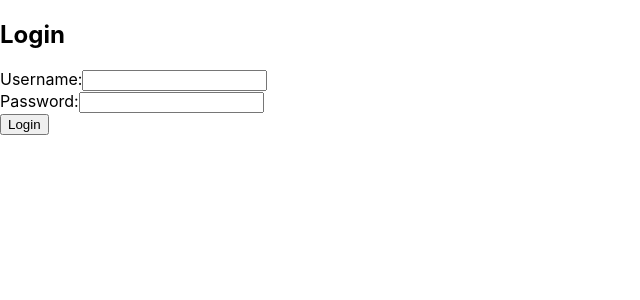
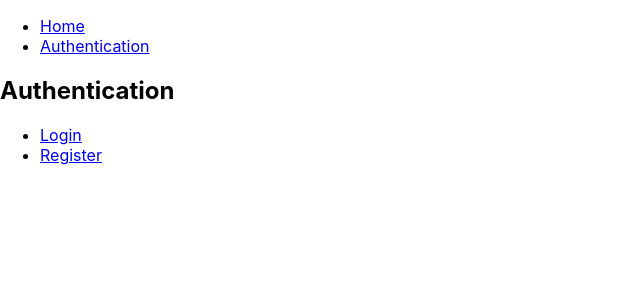
Before and after one commit to LePygargue/aston_project_3_game, a React (Create React App) app in the folder project/frontend/: page /authentication in a window 1280 px wide. Shown: the top 300 px of the page, without its empty margins (0-640 px from the left). Built offline with nearby package versions, Linux system fonts and the light colour scheme; the HTML template or start-up script is replaced by a standard one.

Commit message:
add reset css & put authentification ( login + register ) in feature foder

```diff
--- a/project/frontend/package.json
+++ b/project/frontend/package.json
@@ -9,6 +9,7 @@
     "axios": "^1.6.5",
     "react": "^18.2.0",
     "react-dom": "^18.2.0",
+    "react-router-dom": "^6.21.2",
     "react-scripts": "5.0.1",
     "web-vitals": "^2.1.4"
   },
--- a/project/frontend/src/App.css
+++ b/project/frontend/src/App.css
@@ -1,38 +1,48 @@
-.App {
-  text-align: center;
+/* http://meyerweb.com/eric/tools/css/reset/
+   v2.0 | 20110126
+   License: none (public domain)
+*/
+
+html, body, div, span, applet, object, iframe,
+h1, h2, h3, h4, h5, h6, p, blockquote, pre,
+a, abbr, acronym, address, big, cite, code,
+del, dfn, em, img, ins, kbd, q, s, samp,
+small, strike, strong, sub, sup, tt, var,
+b, u, i, center,
+dl, dt, dd, ol, ul, li,
+fieldset, form, label, legend,
+table, caption, tbody, tfoot, thead, tr, th, td,
+article, aside, canvas, details, embed,
+figure, figcaption, footer, header, hgroup,
+menu, nav, output, ruby, section, summary,
+time, mark, audio, video {
+	margin: 0;
+	padding: 0;
+	border: 0;
+	font-size: 100%;
+	font: inherit;
+	vertical-align: baseline;
 }
-
-.App-logo {
-  height: 40vmin;
-  pointer-events: none;
+/* HTML5 display-role reset for older browsers */
+article, aside, details, figcaption, figure,
+footer, header, hgroup, menu, nav, section {
+	display: block;
 }
-
-@media (prefers-reduced-motion: no-preference) {
-  .App-logo {
-    animation: App-logo-spin infinite 20s linear;
-  }
+body {
+	line-height: 1;
 }
-
-.App-header {
-  background-color: #282c34;
-  min-height: 100vh;
-  display: flex;
-  flex-direction: column;
-  align-items: center;
-  justify-content: center;
-  font-size: calc(10px + 2vmin);
-  color: white;
+ol, ul {
+	list-style: none;
 }
-
-.App-link {
-  color: #61dafb;
+blockquote, q {
+	quotes: none;
 }
-
-@keyframes App-logo-spin {
-  from {
-    transform: rotate(0deg);
-  }
-  to {
-    transform: rotate(360deg);
-  }
+blockquote:before, blockquote:after,
+q:before, q:after {
+	content: '';
+	content: none;
 }
+table {
+	border-collapse: collapse;
+	border-spacing: 0;
+}
--- a/project/frontend/src/App.js
+++ b/project/frontend/src/App.js
@@ -1,16 +1,29 @@
 // frontend/src/App.js
-import React from 'react';
-import Login from './components/Login';
-import Register from './components/Register';
+import { React} from 'react';
+import { BrowserRouter as Router, Routes, Route, Link } from 'react-router-dom';
+import Authentication from './features/authentication/index';
 
-function App() {
+const App = () => {
   return (
-    <div className="App">
-      <header className="App-header">
-        <Login />
-      </header>
-    </div>
+    <Router>
+      <div>
+        <nav>
+          <ul>
+            <li>
+              <Link to="/">Home</Link>
+            </li>
+            <li>
+              <Link to="/authentication">Authentication</Link>
+            </li>
+          </ul>
+        </nav>
+
+        <Routes>
+          <Route path="/authentication/*" element={<Authentication />} />
+        </Routes>
+      </div>
+    </Router>
   );
-}
+};
 
 export default App;
--- a/project/frontend/src/components/Login.js
+++ b/project/frontend/src/features/authentication/components/Login.js
@@ -1,6 +1,7 @@
 // frontend/src/components/Login.js
 import React, { useState } from 'react';
-import api from '../services/api';
+import { Link } from 'react-router-dom';
+import api from '../../../services/api';
 
 const Login = () => {
   const [username, setUsername] = useState('');
@@ -23,7 +24,6 @@
     }
   };
 
-
   return (
     <div>
       <h2>Login</h2>
@@ -40,6 +40,9 @@
         <br />
         <button type="submit">Login</button>
       </form>
+      <p>
+        Pas encore de compte ? <Link to="/authentication/register">Inscrivez-vous ici</Link>.
+      </p>
     </div>
   );
 };
--- a/project/frontend/src/components/Register.js
+++ b/project/frontend/src/features/authentication/components/Register.js
@@ -1,6 +1,7 @@
 // frontend/src/components/Register.js
 import React, { useState } from 'react';
-import api from '../services/api';
+import { Link } from 'react-router-dom';
+import api from '../../../services/api';
 
 const Register = () => {
   const [username, setUsername] = useState('');
@@ -62,6 +63,9 @@
         <br />
         <button type="submit">Register</button>
       </form>
+      <p>
+        Déjà un compte ? <Link to="/authentication/login">Connectez-vous ici</Link>.
+      </p>
     </div>
   );
 };
--- a/project/frontend/src/features/authentication/index.js
+++ b/project/frontend/src/features/authentication/index.js
@@ -0,0 +1,31 @@
+// frontend/src/components/Authentication.js
+import React from 'react';
+import { Routes, Route, Link } from 'react-router-dom';
+import Login from './components/Login';
+import Register from './components/Register';
+
+const Authentication = () => {
+  return (
+    <div>
+      <h2>Authentication</h2>
+
+      <nav>
+          <ul>
+            <li>
+              <Link to="login">Login</Link>
+            </li>
+            <li>
+              <Link to="register">Register</Link>
+            </li>
+          </ul>
+        </nav>
+
+      <Routes>
+        <Route path="/login" element={<Login />} />
+        <Route path="/register" element={<Register />} />
+      </Routes>
+    </div>
+  );
+};
+
+export default Authentication;
```
Also changed, not shown: 1 other file (tests, documents, lock files or other folders).
